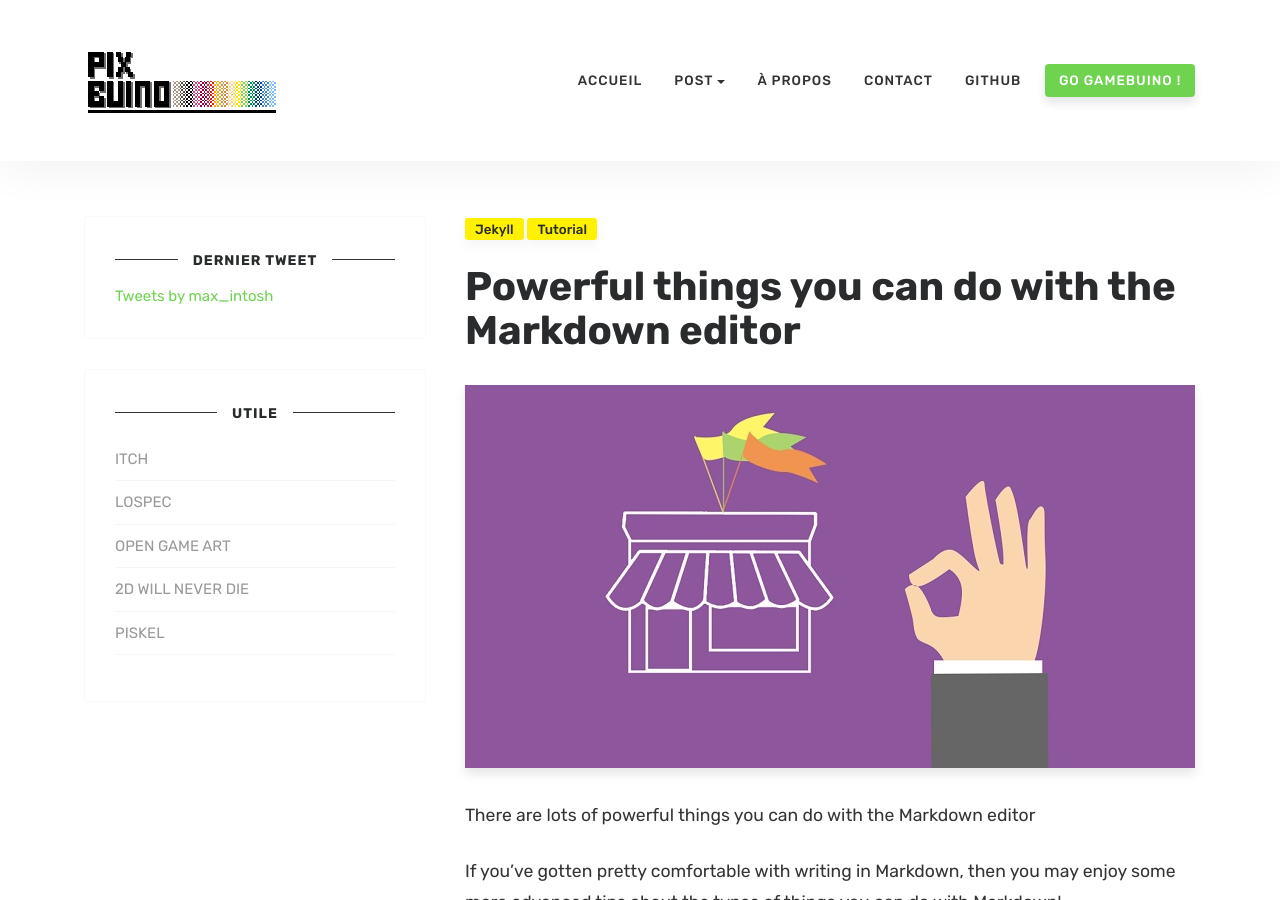
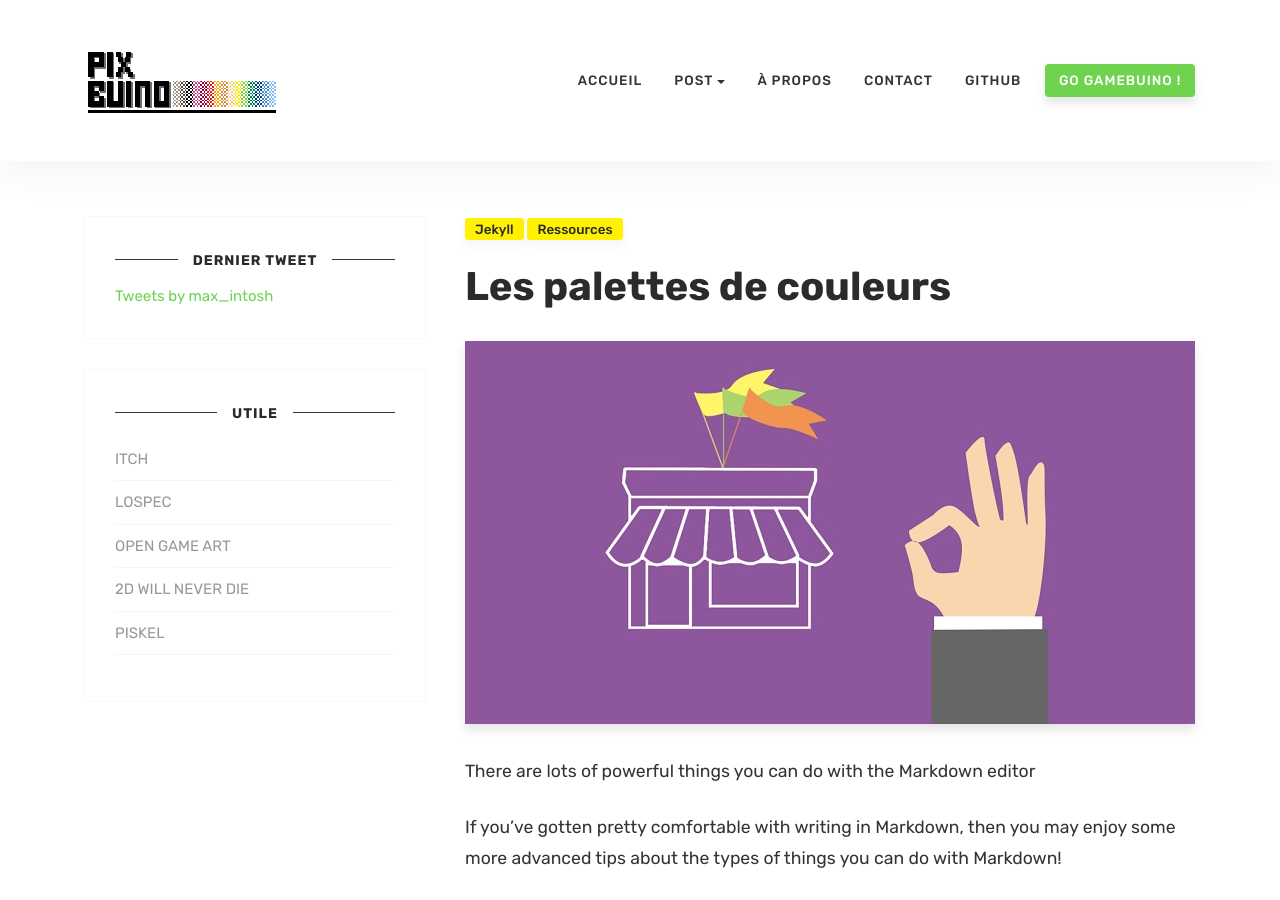
Before and after one commit to Maxibuino/PixBuino, a Jekyll site: the page built from _posts/2019-04-03-Les-palettes-de-couleurs.md, in a window 1280 px wide and 900 px high. Built offline with Jekyll 4.4.1, drawn with Linux system fonts in a browser that asks for light colours; comment, search, counter and statistics services are not loaded.

Commit message:
_posts/2019-04-03-Les-palettes-de-couleurs.md updated from https://stackedit.io/

```diff
--- a/_posts/2019-04-03-Les-palettes-de-couleurs.md
+++ b/_posts/2019-04-03-Les-palettes-de-couleurs.md
@@ -1,8 +1,8 @@
 ---
 layout: post
-title:  "Powerful things you can do with the Markdown editor"
-author: sal
-categories: [ Jekyll, tutorial ]
+title:  "Les palettes de couleurs"
+author: max
+categories: [ Jekyll, ressources ]
 image: assets/images/4.jpg
 ---
 There are lots of powerful things you can do with the Markdown editor
```
Also changed, not shown: other parts of _posts/2019-04-03-Les-palettes-de-couleurs.md (+1 -1 lines).
